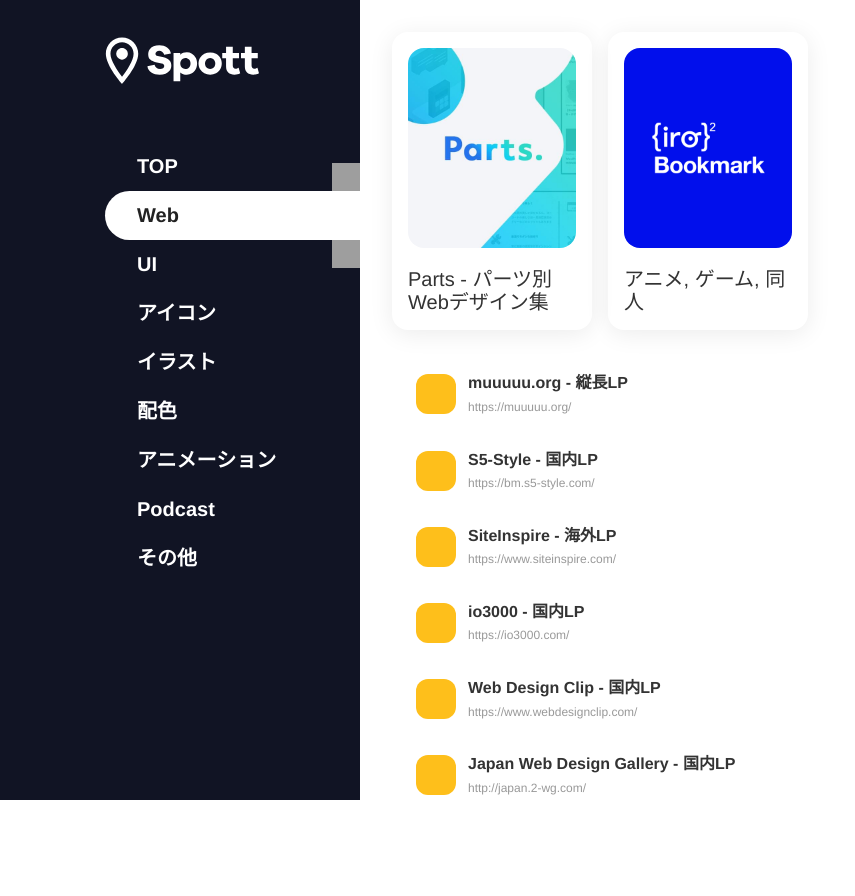
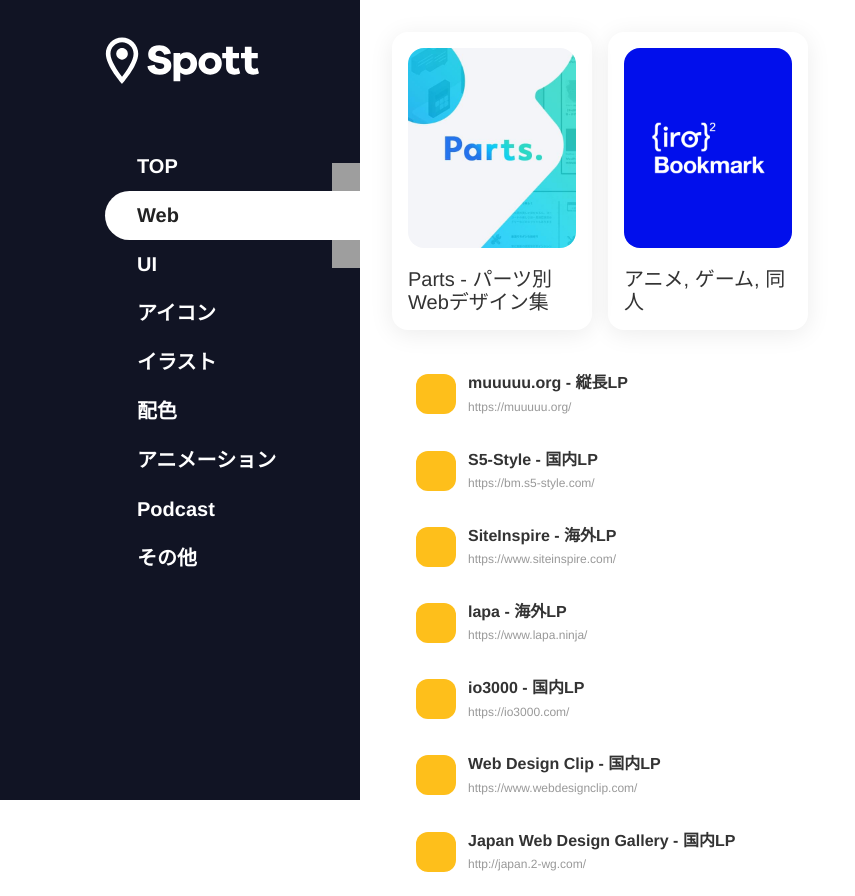
Before and after one commit to akinening/spott, a Vue app: page /#/web in a window 1280 px wide. Shown: the whole page, without its empty margins (0-855 px from the left). Before the commit the page ends 820 px from the top, so only its background shows below. Built offline with nearby package versions, Linux system fonts and the light colour scheme; grey boxes are pictures that could not be loaded.

Commit message:
lapaを追加

```diff
--- a/src/components/Web.vue
+++ b/src/components/Web.vue
@@ -43,6 +43,10 @@
           title: 'SiteInspire - 海外LP'
         },
         {
+          url: 'https://www.lapa.ninja/',
+          title: 'lapa - 海外LP'
+        },
+        {
           url: 'https://io3000.com/',
           title: 'io3000 - 国内LP'
         },
```
